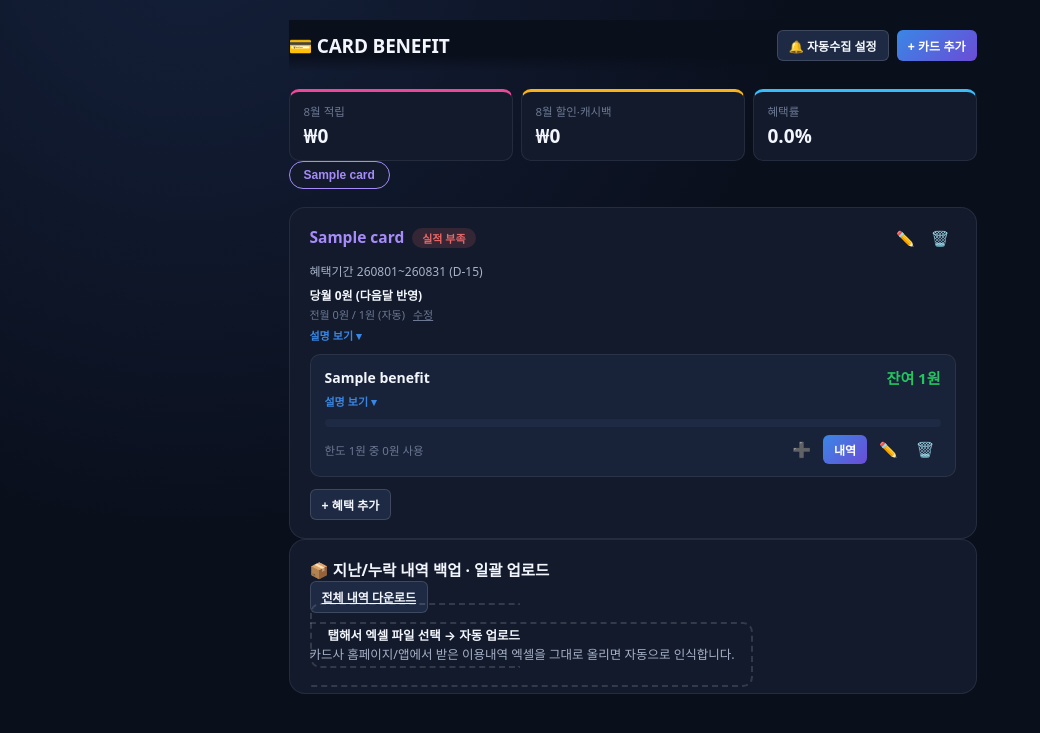
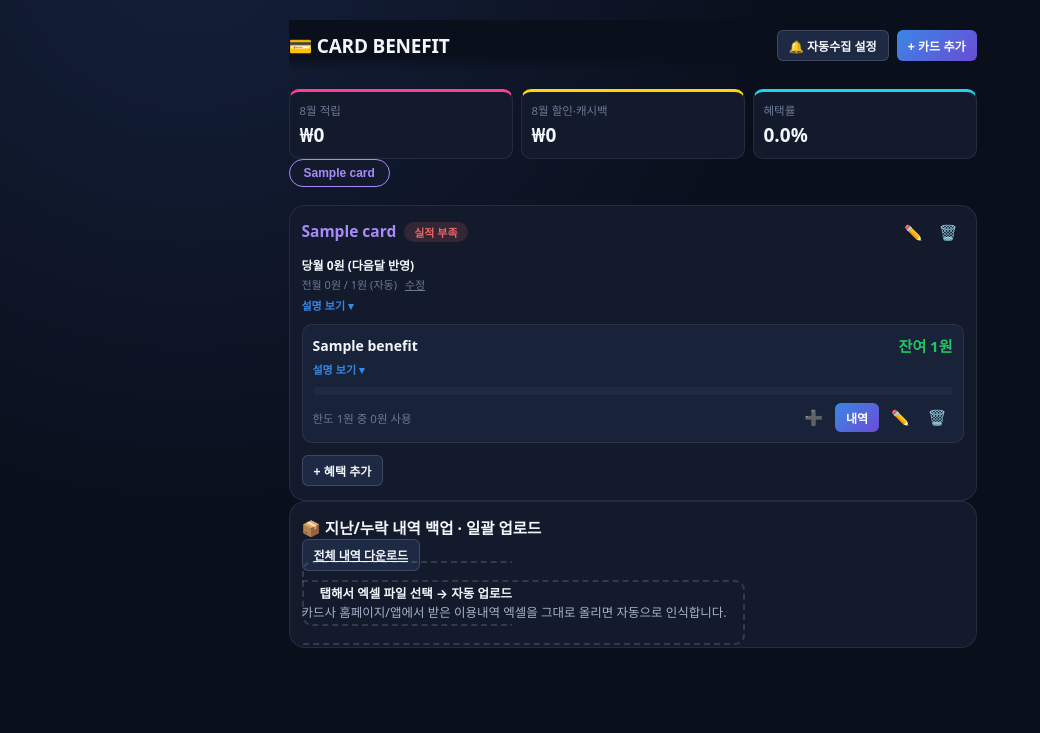
Before and after one commit to S5636/A, a Flask app: page / in a window 1280 px wide. Shown: the top 733 px of the page, without its empty margins (0-1040 px from the left). Run offline with Flask 3, Linux system fonts and the light colour scheme; tables that the repository leaves empty hold one stand-in row (values such as "Sample post"); data that the repository does not hold is empty.

Commit message:
배민 별칭매칭 잘림 대응, 색상 선명하게, 혜택기간 줄 삭제, 업종그리드 다시 flex로
- "우아한형제들" 별칭키를 "우아한형제"로 줄여 알림 문구가 끝글자
  잘려서 와도("주식회사 우아한형제") 배달의민족 특별적립 매칭되게 함
- 남은 "이번 달" 표기를 "당월"로 통일
- 합계 박스 색상을 더 선명한 핑크/옐로/스카이로, 내부 여백도 줄여서
  줄바꿈 방지
- 카드마다 동일하게 뜨던 "혜택기간 ~ (D-N)" 줄 삭제
- 업종별 카운트를 4열 고정 그리드(잘림 발생)에서 다시 flex-wrap으로
  되돌리고 카드/혜택 박스 내부 여백을 줄여 잘리지 않게 함

```diff
--- a/card_benefit/models.py
+++ b/card_benefit/models.py
@@ -204,7 +204,9 @@ def parse_notification(text: str) -> dict:
 # - 잘못된 매핑을 넣느니 모르는 상호는 그대로 두는 쪽이 안전하다.
 _MERCHANT_ALIASES = {
     "비바리퍼블리카": "토스",
-    "우아한형제들": "배달의민족",
+    # 알림 문구가 "주식회사 우아한형제"처럼 끝 글자가 잘려서 오는 경우가 있어서
+    # "들" 없이도 잡히게 짧게 잡는다.
+    "우아한형제": "배달의민족",
 }
 
 # 카드마다 "전월(전년도) 이용금액 제외 대상"이 안내장 기준으로 서로
--- a/card_benefit/static/css/style.css
+++ b/card_benefit/static/css/style.css
@@ -107,12 +107,12 @@ body { padding-bottom: 40px; }
   border: 1px solid var(--border);
   border-top: 3px solid var(--accent);
   border-radius: var(--radius-md);
-  padding: 11px 14px;
+  padding: 10px 10px;
   min-width: 0;
 }
-.summary-earn { --accent: var(--accent-pink); }
-.summary-cashback { --accent: var(--warning); }
-.summary-rate { --accent: #38bdf8; }
+.summary-earn { --accent: #ff3d9a; }
+.summary-cashback { --accent: #ffd60a; }
+.summary-rate { --accent: #22d3ee; }
 .summary-label { font-size: 11.5px; color: var(--text-muted); margin-bottom: 4px; }
 .summary-value { font-size: 19px; font-weight: 700; color: var(--text-primary); white-space: nowrap; }
 
@@ -131,7 +131,7 @@ body { padding-bottom: 40px; }
   background: var(--surface);
   border: 1px solid var(--border);
   border-radius: var(--radius-lg);
-  padding: 18px 20px;
+  padding: 14px 12px;
   scroll-margin-top: 84px; /* 상단 고정 헤더에 카드 제목이 가려지지 않게 */
 }
 
@@ -182,7 +182,7 @@ body { padding-bottom: 40px; }
   background: var(--surface-2);
   border: 1px solid var(--border);
   border-radius: var(--radius-md);
-  padding: 12px 14px;
+  padding: 10px 10px;
 }
 
 .benefit-top { display: flex; justify-content: space-between; align-items: center; gap: 8px; }
@@ -200,14 +200,14 @@ body { padding-bottom: 40px; }
 .progress-fill.bad { background: var(--critical); }
 
 .category-usage {
-  display: grid;
-  grid-template-columns: repeat(4, 1fr);
-  gap: 4px 6px;
-  font-size: 11px;
+  display: flex;
+  flex-wrap: wrap;
+  gap: 4px 10px;
+  font-size: 10.5px;
   color: var(--text-muted);
   margin-top: 6px;
 }
-.category-usage-item { white-space: nowrap; overflow: hidden; text-overflow: ellipsis; }
+.category-usage-item { white-space: nowrap; }
 
 .badge-double {
   display: inline-block;
--- a/card_benefit/static/js/app.js
+++ b/card_benefit/static/js/app.js
@@ -240,7 +240,6 @@
           <button class="icon-btn delete-card" data-id="${card.id}" title="카드 삭제">🗑️</button>
         </div>
       </div>
-      <div class="card-cycle">혜택기간 ${shortDate(card.cycle_start)}~${shortDate(card.cycle_end)} (D-${card.days_left})</div>
       ${perfRowTemplate(card)}
       ${memoToggleTemplate(`card-${card.id}`, card.memo)}
       <div class="benefit-list">${benefitsHtml}</div>
@@ -318,7 +317,7 @@
     const logsHtml = logsListHtml(b, unit);
 
     const rightSideHtml = b.unlimited
-      ? `<div class="benefit-remaining remaining-good">이번 달 ${fmt(b.used)}${unit} 적립</div>`
+      ? `<div class="benefit-remaining remaining-good">당월 ${fmt(b.used)}${unit} 적립</div>`
       : (() => {
           const cls = statusClass(b.percent, b.over_limit);
           const remainingText = b.over_limit
--- a/card_benefit/templates/index.html
+++ b/card_benefit/templates/index.html
@@ -115,7 +115,7 @@
     </label>
     <label>월 한도
       <input type="number" id="benefit-limit" min="0" step="1" placeholder="예: 10000">
-      <small>0 또는 비워두면 "한도 없음(무제한)"으로 등록되어, 남은 금액 대신 이번 달 누적 사용액만 보여줍니다.</small>
+      <small>0 또는 비워두면 "한도 없음(무제한)"으로 등록되어, 남은 금액 대신 당월 누적 사용액만 보여줍니다.</small>
     </label>
     <label>기록 방식
       <select id="benefit-calc-mode">
```
